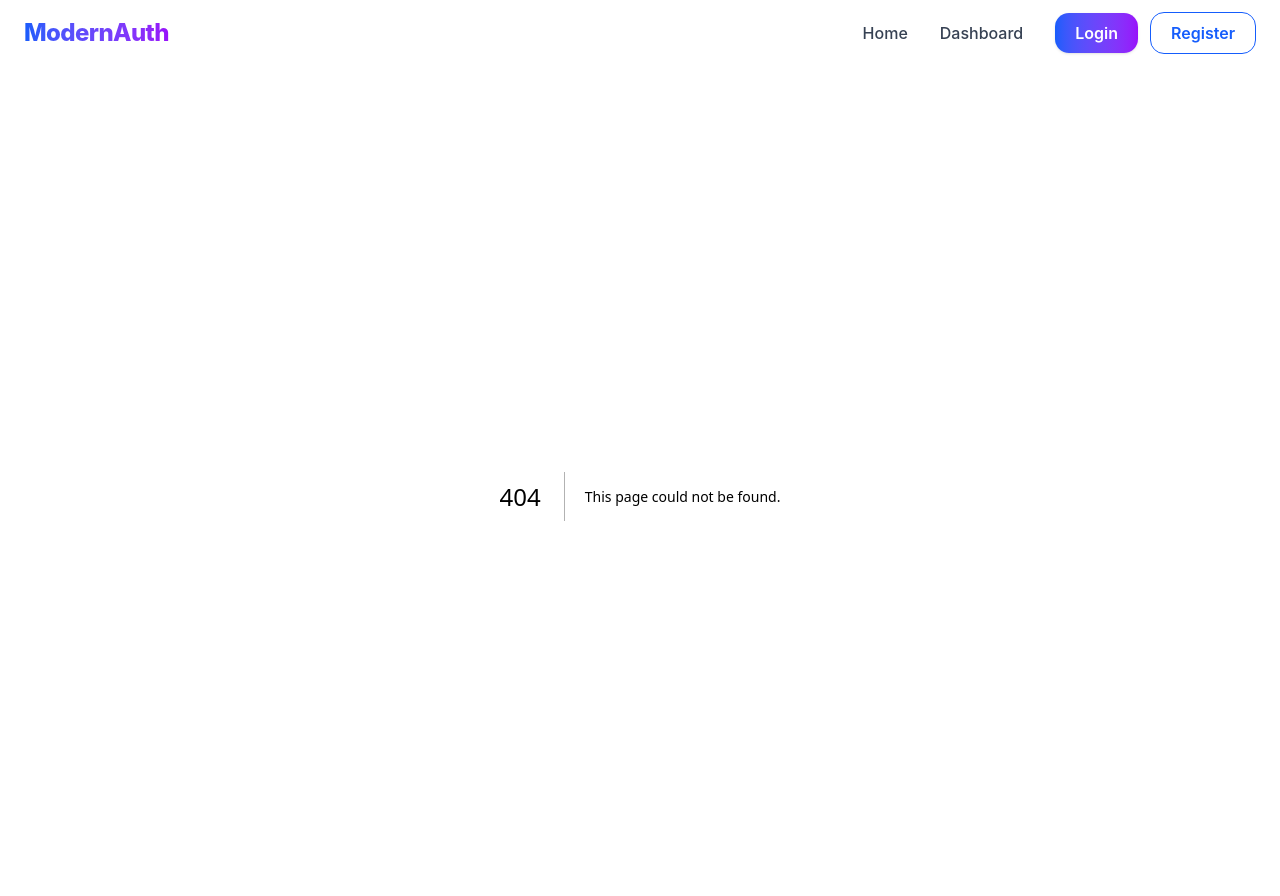
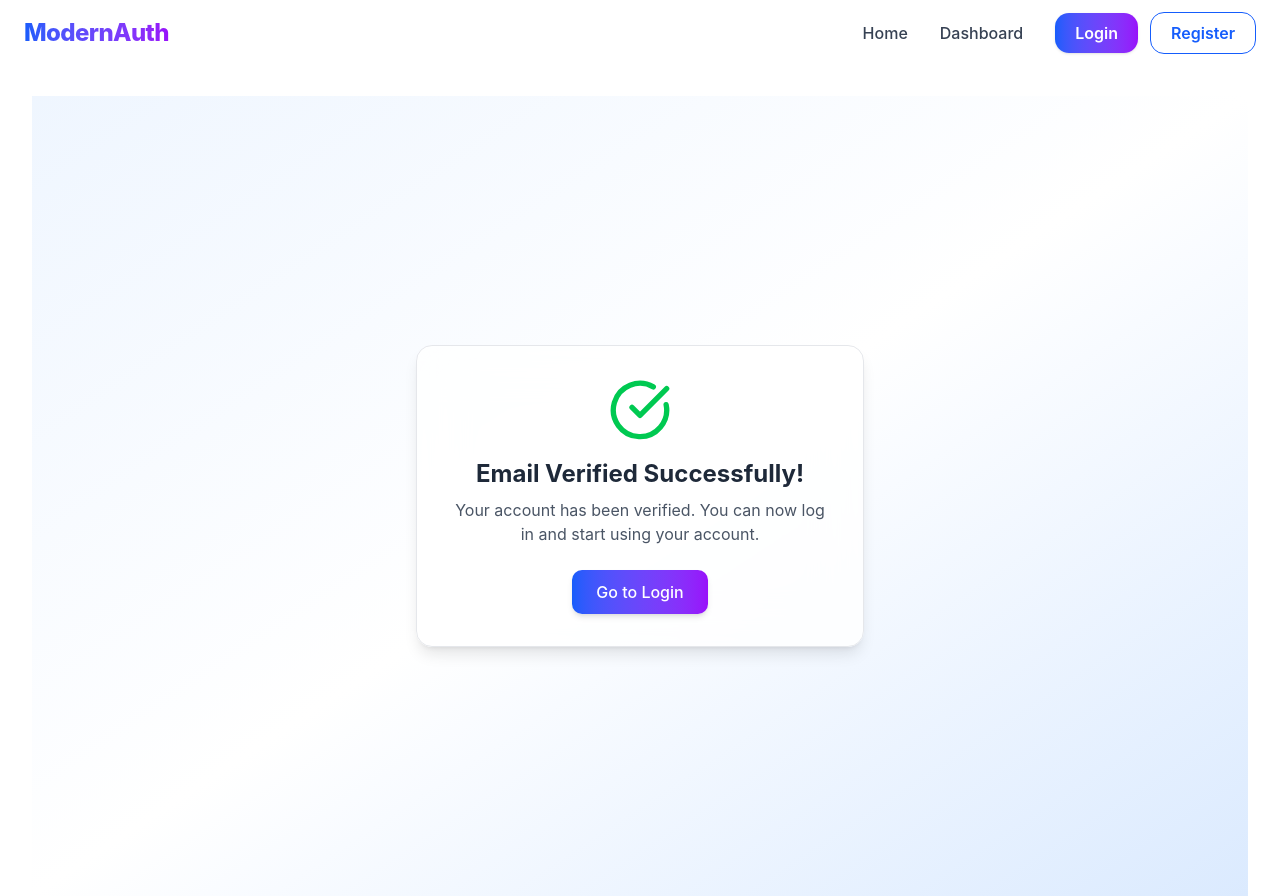
Before and after one commit to Clinton1029/modern-auth-app, a Next.js app: page /verified-success in a window 1280 px wide. Before the commit this address had no page. Built offline with nearby package versions, Linux system fonts and the light colour scheme.

Commit message:
added  the verified page

```diff
--- /dev/null
+++ b/app/verified-success/page.jsx
@@ -0,0 +1,35 @@
+"use client";
+
+import { motion } from "framer-motion";
+import Link from "next/link";
+import { CheckCircle } from "lucide-react";
+
+export default function VerifiedSuccessPage() {
+  return (
+    <div className="min-h-screen flex items-center justify-center bg-gradient-to-br from-blue-50 via-white to-blue-100 dark:from-gray-900 dark:via-gray-950 dark:to-gray-900">
+      <motion.div
+        initial={{ opacity: 0, scale: 0.95, y: 20 }}
+        animate={{ opacity: 1, scale: 1, y: 0 }}
+        transition={{ duration: 0.6 }}
+        className="bg-white/80 dark:bg-gray-900/70 backdrop-blur-xl border border-gray-200 dark:border-gray-700 rounded-2xl shadow-lg p-8 max-w-md text-center"
+      >
+        <div className="flex justify-center mb-4">
+          <CheckCircle className="w-16 h-16 text-green-500" />
+        </div>
+        <h1 className="text-2xl font-bold text-gray-800 dark:text-gray-100 mb-2">
+          Email Verified Successfully!
+        </h1>
+        <p className="text-gray-600 dark:text-gray-400 mb-6">
+          Your account has been verified. You can now log in and start using your account.
+        </p>
+
+        <Link
+          href="/login"
+          className="inline-block px-6 py-2.5 bg-gradient-to-r from-blue-600 to-purple-600 text-white font-medium rounded-lg shadow-md hover:shadow-lg transition-transform transform hover:-translate-y-0.5"
+        >
+          Go to Login
+        </Link>
+      </motion.div>
+    </div>
+  );
+}
```
Also changed, not shown: 1 other file (tests, documents, lock files or other folders).
